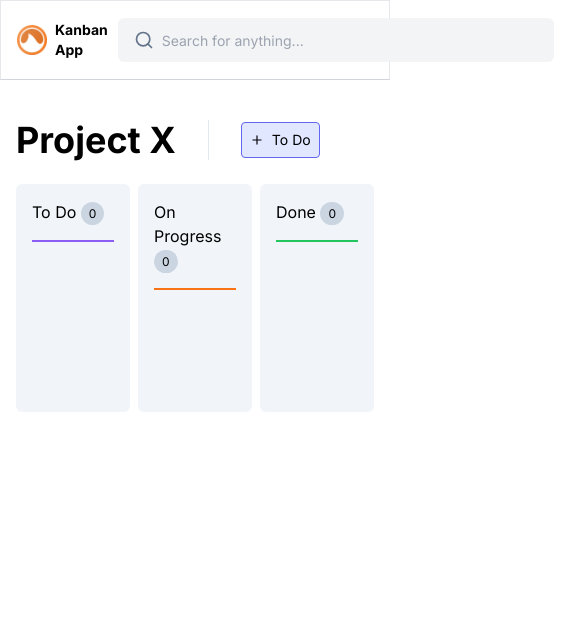
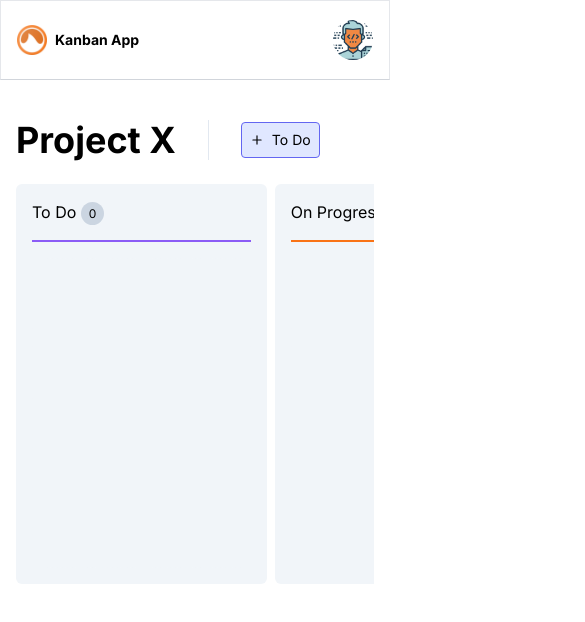
Before and after one commit to murilio/kanban-app, a Next.js app: page / in a window 390 px wide. Shown: the top 622 px of the page, 585 px wide, since content can reach past the window. Built offline with nearby package versions, Linux system fonts and the light colour scheme.

Commit message:
fix: Ajustando responsividade que estava quebrada

```diff
--- a/src/app/components/Header/index.tsx
+++ b/src/app/components/Header/index.tsx
@@ -3,8 +3,8 @@ import { FiSearch } from "react-icons/fi";
 
 export const Header = () => {
   return (
-    <header className="flex items-center h-20 gap-10 w-full px-4 border border-b-gray-300">
-      <div className="flex items-center gap-2">
+    <header className="flex items-center h-20 gap-5 w-full px-4 border border-b-gray-300">
+      <div className="flex items-center gap-2 w-60">
         <Image
           src='/images/logo.png'
           width={30}
@@ -14,13 +14,13 @@ export const Header = () => {
         <p className="text-sm font-bold">Kanban App</p>
       </div>
 
-      <div className="flex items-center bg-gray-100 rounded-md px-4">
-        <FiSearch className="text-xl text-slate-500" />
+      <div className="hidden md:flex relative">
+        <FiSearch className="text-xl text-slate-500 absolute left-2 top-1/2 -translate-y-1/2" />
 
         <input
           type="text"
           placeholder="Search for anything..."
-          className="min-w-96 h-11 text-sm bg-transparent px-2 text-slate-500 outline-none" />
+          className="min-w-96 h-11 text-sm pl-10 bg-gray-100 text-slate-500 outline-none rounded" />
       </div>
 
       <Image
--- a/src/app/globals.css
+++ b/src/app/globals.css
@@ -1,3 +1,18 @@
 @tailwind base;
 @tailwind components;
 @tailwind utilities;
+
+::-webkit-scrollbar {
+  width: 0px;
+  height: 6px;
+}
+
+::-webkit-scrollbar-track {
+  border-radius: 4px;
+  background-color: #F3F7F0;
+}
+
+::-webkit-scrollbar-thumb {
+  border-radius: 4px;
+  background-color: #19323C;
+}
--- a/src/app/layout.tsx
+++ b/src/app/layout.tsx
@@ -13,7 +13,7 @@ export const metadata: Metadata = {
 export default function RootLayout({ children, }: Readonly<{ children: React.ReactNode; }>) {
   return (
     <html lang="pt-br">
-      <body className={inter.className}>
+      <body className={`${inter.className} h-screen`}>
         <LayoutWidget>
           {children}
         </LayoutWidget>
--- a/src/app/page.tsx
+++ b/src/app/page.tsx
@@ -70,10 +70,10 @@ export default function Home() {
       <Modal isOpen={isModalOpen} onClose={handleModal}>
         <h3 className='mb-4 '>Create To Do</h3>
         <form onSubmit={handleSubmit(onSubmit)} className='flex flex-col'>
-          <input className={`bg-zinc-100 text-sm outline-none px-3 min-h-10 my-1 rounded w-full ${errors.title && 'border-red-500'}`} placeholder='Insert card title' {...register("title", { required: true })} />
+          <input className={`bg-zinc-100 text-sm outline-none px-3 min-h-10 my-1 rounded w-full ${errors.title && 'border border-red-500'}`} placeholder='Insert card title' {...register("title", { required: true })} />
           {errors.title && <span className='border border-red-500 bg-red-100 px-1 rounded text-xs mb-4 text-zinc-700'>Title is required</span>}
 
-          <textarea rows={5} className={`bg-zinc-100 text-sm outline-none p-3 min-h-30 h-full my-1 rounded w-[400px] ${errors.description && 'border-red-500'}`} placeholder='Insert card description' {...register("description", { required: true })} >
+          <textarea rows={5} className={`bg-zinc-100 text-sm outline-none p-3 min-h-30 h-full my-1 rounded w-[400px] ${errors.description && 'border border-red-500'}`} placeholder='Insert card description' {...register("description", { required: true })} >
           </textarea>
           {errors.description && <span className='border border-red-500 bg-red-100 px-1 rounded text-xs mb-4 text-zinc-700'>Description is required</span>}
 
@@ -83,7 +83,7 @@ export default function Home() {
         </form>
       </Modal>
 
-      <section className='flex gap-2 h-full'>
+      <section className='flex gap-2 min-w-[768px]'>
         <DragDropContext onDragEnd={onDragEnd}>
           {state.map((item, i) => {
             const colors = {
@@ -93,7 +93,7 @@ export default function Home() {
             }
 
             return (
-              <section key={i} className='flex flex-col w-1/3 bg-slate-100 rounded-md'>
+              <section key={i} className='flex flex-col w-1/3 bg-slate-100 rounded-md min-h-[400px]'>
                 <h3 className={`py-4 mx-4 border-b-2 ${colors[item.type]}`}>
                   {item.title} <span className='text-xs w-2 h-2 bg-slate-300 px-2 py-1 rounded-full'>{item.options.length}</span>
                 </h3>
--- a/src/app/widgets/LayoutWidget.tsx
+++ b/src/app/widgets/LayoutWidget.tsx
@@ -10,7 +10,7 @@ export const LayoutWidget = ({ children }: { children: ReactNode }) => {
       <Header />
       <div className="flex p-4">
         {/* <nav>Menu</nav> */}
-        <main className="grow">
+        <main className="grow pb-2 overflow-x-scroll">
           {children}
         </main>
       </div>
```
